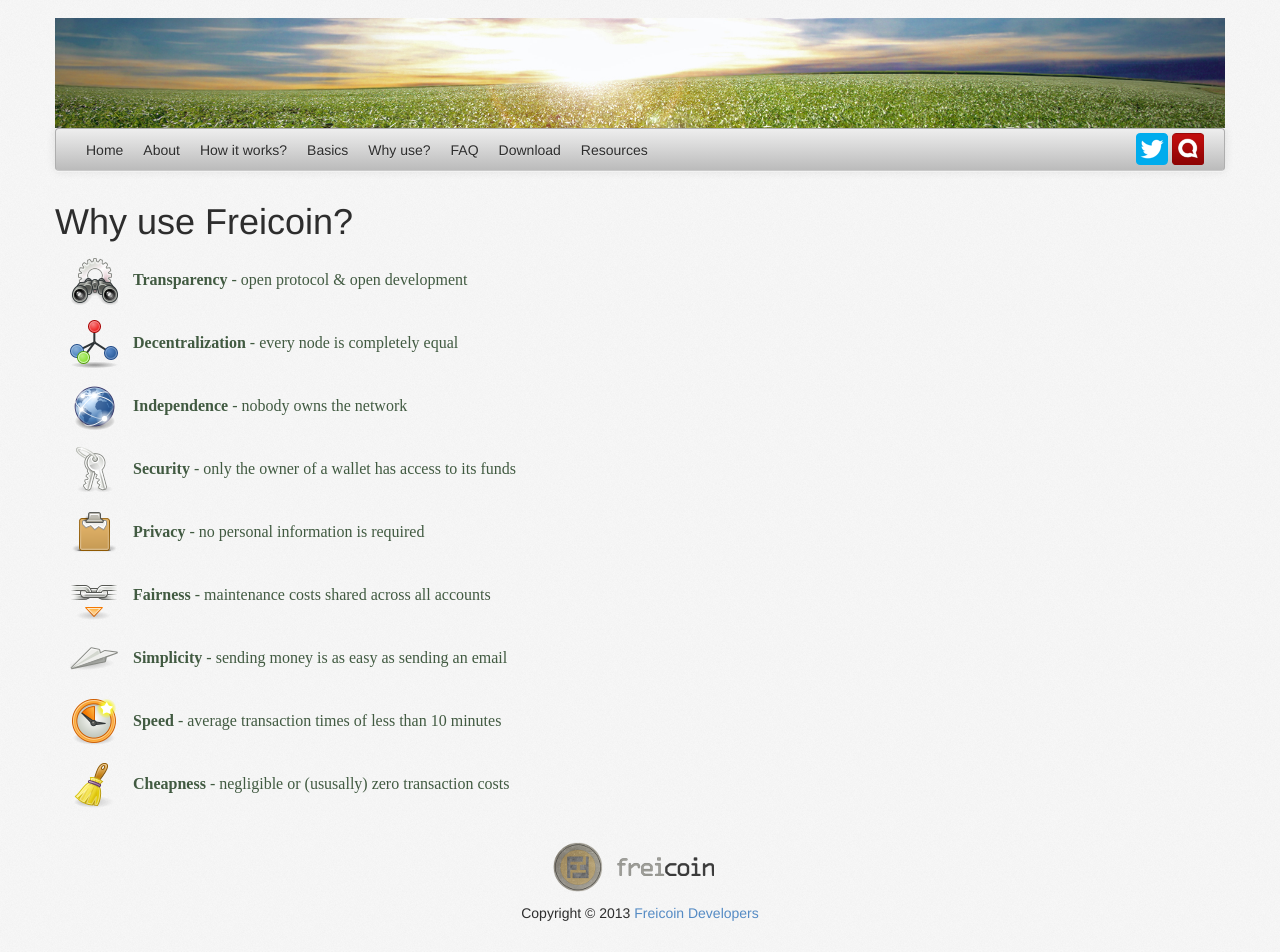
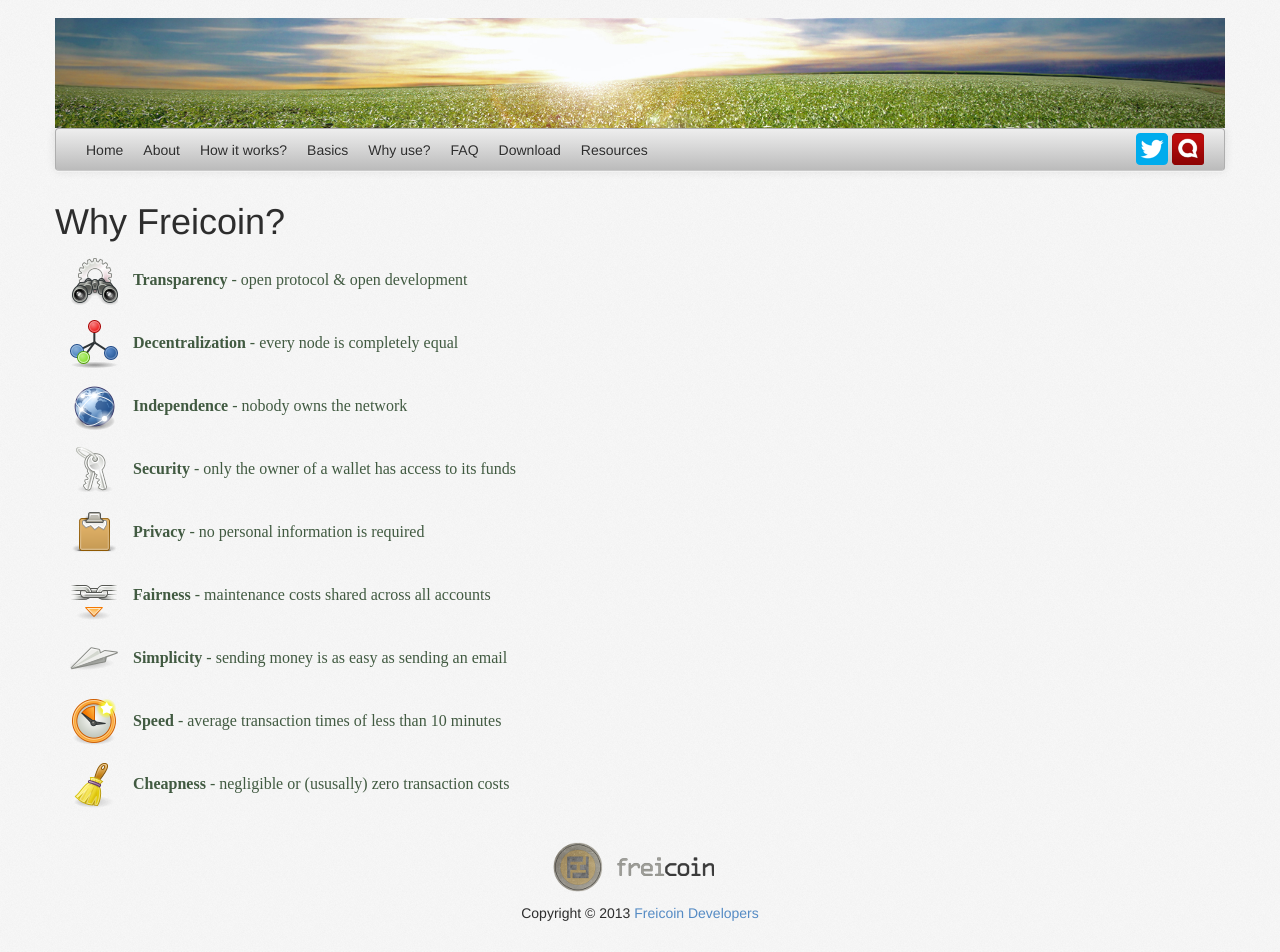
Before and after one commit to freicoin/freico.in, a Jekyll site: the page built from why/index.md, in a window 1280 px wide. Built offline with Jekyll 4.4.1, drawn with Linux system fonts in a browser that asks for light colours; nearby versions of some CDN libraries; some web fonts are replaced; comment, search, counter and statistics services are not loaded.

Commit message:
Grammar corrections

```diff
--- a/why/index.md
+++ b/why/index.md
@@ -2,10 +2,10 @@
 layout: default
 groups: ['primary']
 menu: Why use?
-title: Why use Freicoin?
+title: Why Freicoin?
 ---
 
-<h1>Why use Freicoin?</h1>
+<h1>Why Freicoin?</h1>
 
 <div>
 	<ul class="big_icons">
```
